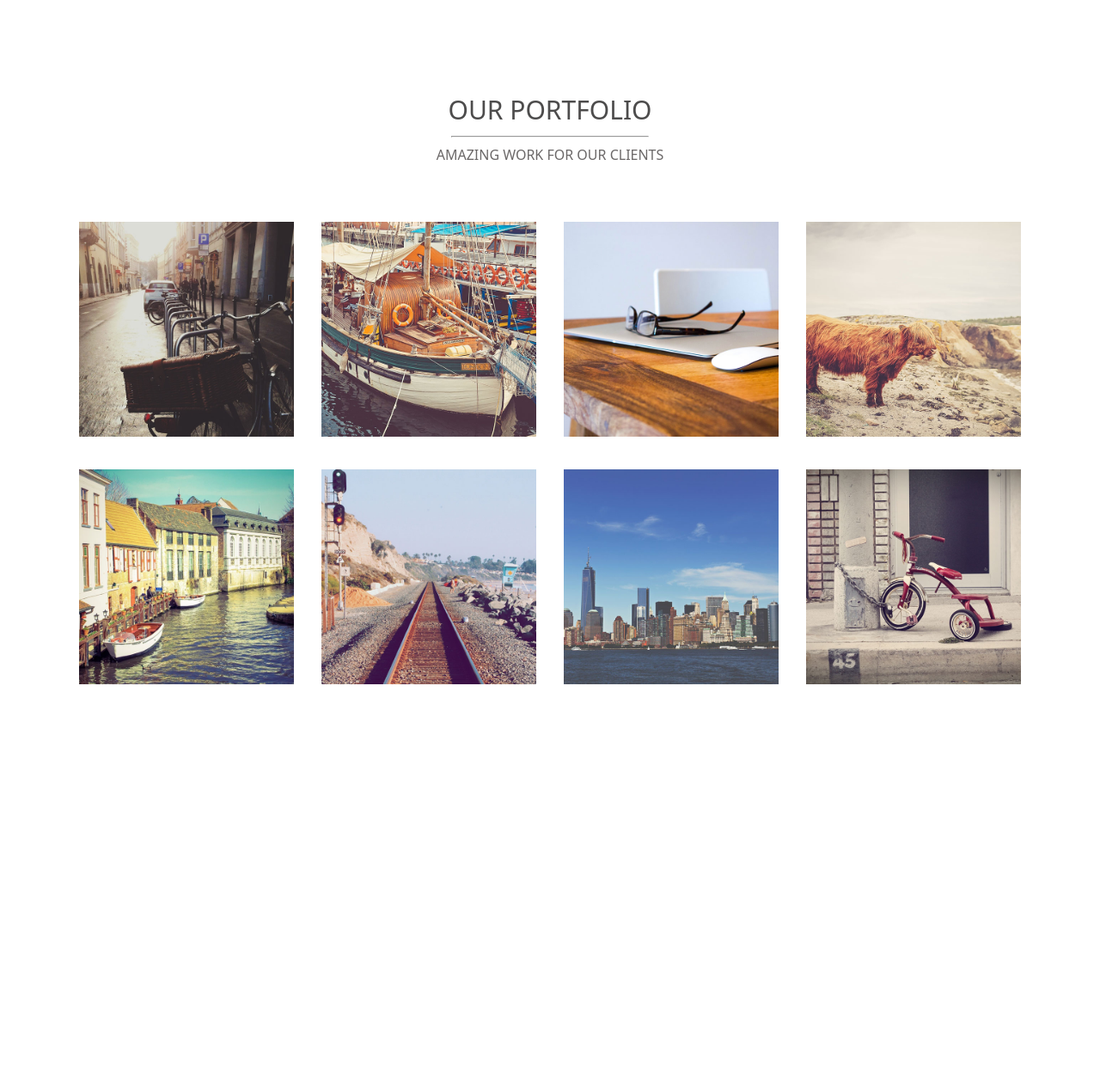
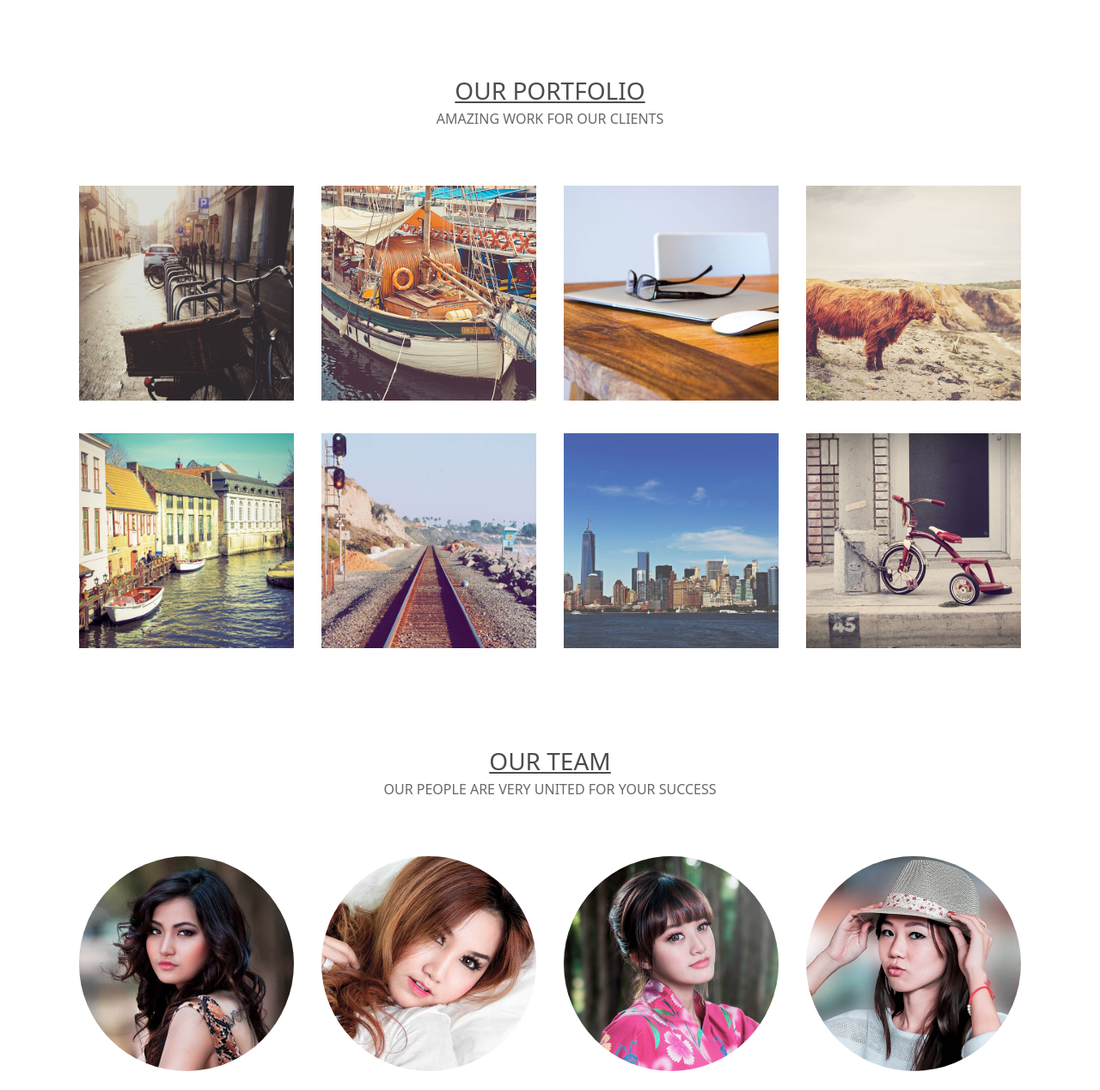
Before and after one commit to Dhananjay74/checkpoint2, a plain HTML site: page index.html in a window 1280 px wide. Shown: the part 1218-2486 px from the top of the page at 86% size. Before the commit the page ends 2036 px from the top, so only its background shows below. Drawn offline with Linux system fonts and the light colour scheme.

Commit message:
add team section to main page

```diff
--- a/index.html
+++ b/index.html
@@ -55,7 +55,6 @@
       <section id="services-btn">
         <div class="second-heading">
           <h2>our Services</h2>
-          <hr class="hr2" />
           <p>we design mobile-first websites for you</p>
           <nav class="flex">
             <div class="box box1">
@@ -77,7 +76,6 @@
       <section id="portfolio-btn">
         <div class="second-heading">
           <h2>our Portfolio</h2>
-          <hr class="hr3" />
           <p>amazing work for our clients</p>
         </div>
         <div class="portfolio flex wrap">
@@ -107,6 +105,27 @@
           </div>
         </div>
       </section>
+      <!-- Team -->
+      <section id="team-btn">
+        <div class="second-heading">
+          <h2>our Team</h2>
+          <p>our people are very united for your success</p>
+        </div>
+        <div class="team flex wrap">
+          <div class="col">
+            <img src="media/member1.jpg" alt="pic01" />
+          </div>
+          <div class="col">
+            <img src="media/member2.jpg" alt="pic02" />
+          </div>
+          <div class="col">
+            <img src="media/member3.jpg" alt="pic03" />
+          </div>
+          <div class="col">
+            <img src="media/member4.jpg" alt="pic04" />
+          </div>
+        </div>
+      </section>
     </main>
   </body>
 </html>
--- a/style.css
+++ b/style.css
@@ -209,13 +209,14 @@ body {
   color: rgb(255, 255, 255);
   font-weight: 700;
 }
+.hr1 {
+  width: 380px;
+  color: rgb(255 255 255);
+}
 .heading p {
   font-size: 20px;
   color: rgb(255 255 255);
   text-transform: uppercase;
-}
-.hr1 {
-  width: 360px;
 }
 .home-page-btn {
   margin-top: 24px;
@@ -255,12 +256,10 @@ body {
   margin-top: 88px;
 }
 h2 {
-  font-size: 30px;
+  font-size: 28px;
   font-weight: 500;
   color: rgb(77, 76, 76);
-}
-.hr2 {
-  width: 200px;
+  text-decoration: underline;
 }
 .second-heading p {
   font-size: 16px;
@@ -290,9 +289,6 @@ h2 {
 
 /* portfolio section */
 
-.hr3 {
-  width: 230px;
-}
 .col {
   flex: 0 1 22%;
   margin: 16px;
@@ -305,3 +301,10 @@ h2 {
   flex-wrap: wrap;
   margin-top: 50px;
 }
+
+/* team section */
+
+.team img {
+  width: 100%;
+  border-radius: 50%;
+}
```
